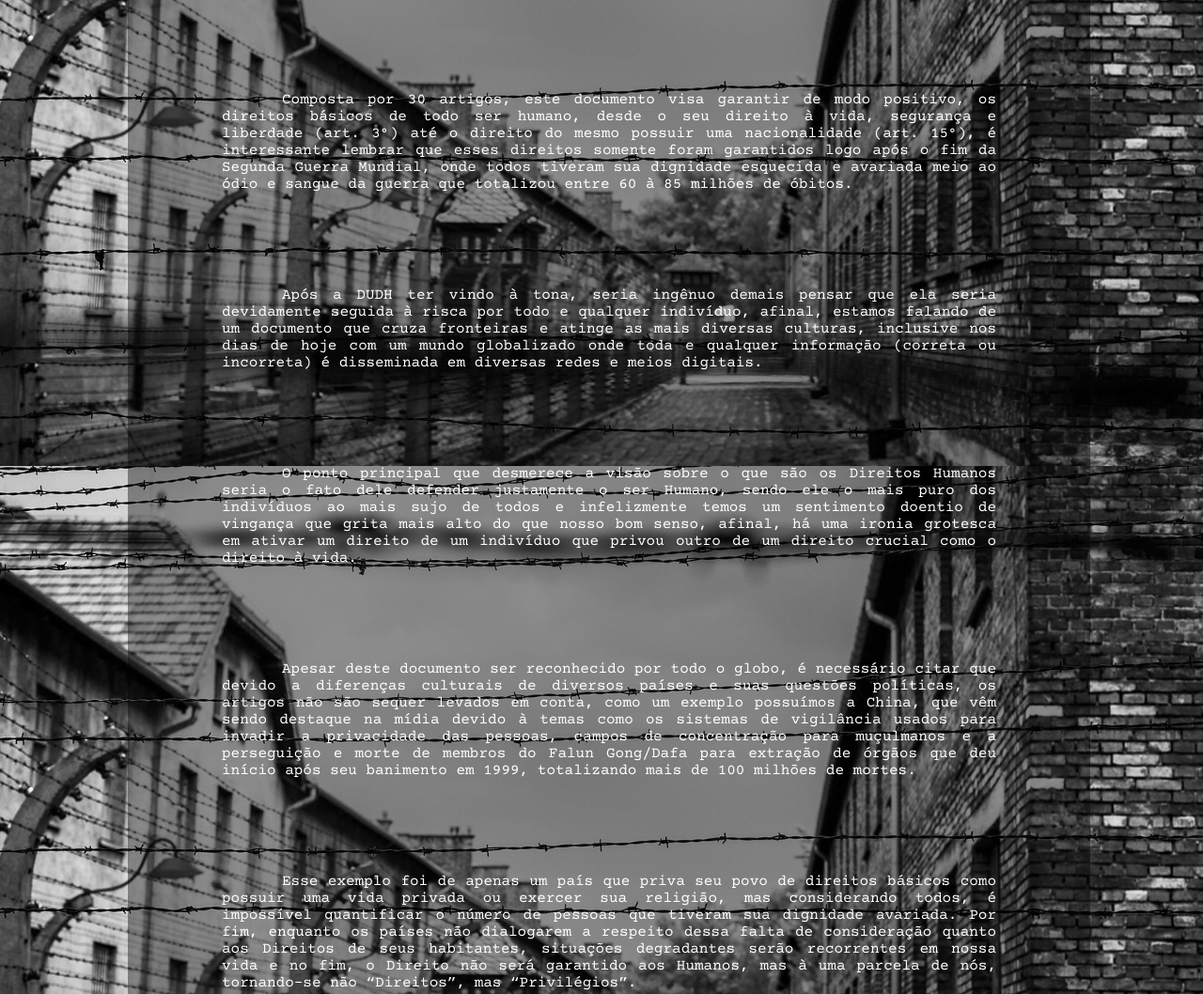
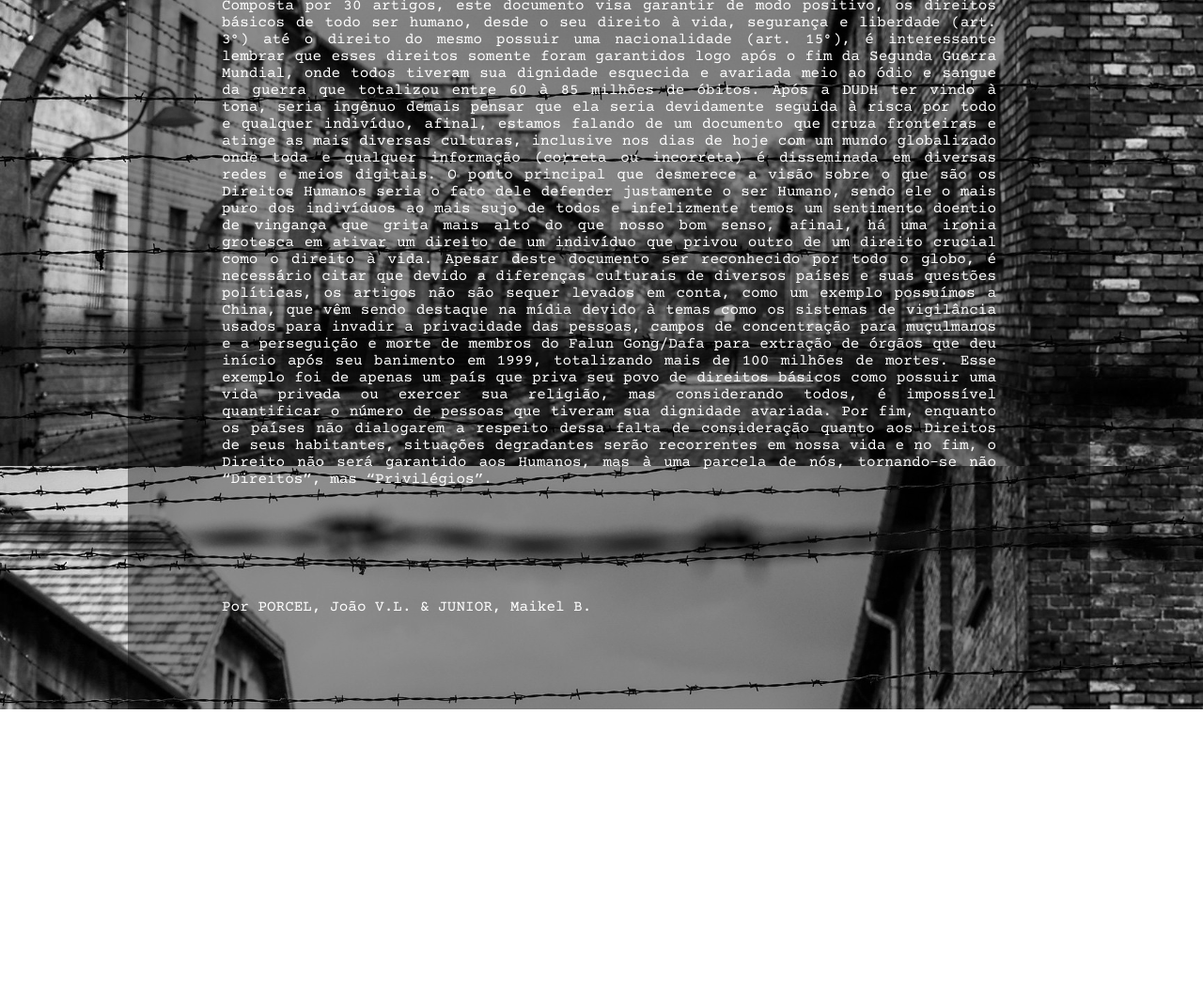
Before and after one commit to AX414/Human-Rights, a plain HTML site: page index.html in a window 1280 px wide. Shown: the part 304-1362 px from the top of the page at 94% size. After the commit the page ends 1059 px from the top, so only its background shows below. Drawn offline with nearby package versions, Linux system fonts and the light colour scheme.

Commit message:
Update index.html

```diff
--- a/index.html
+++ b/index.html
@@ -20,36 +20,36 @@
     <p>Elaborada em meados do ano de 1946 e hoje referenciada como um dos documentos mais
         importantes para a garantia de uma vida digna ao ser Humano, a Declaração Universal de Direitos
         Humanos (DUDH) pode ser considerada como um documento muito recente se compararmos
-        todo o tempo de nossa existência antes de sua elaboração. </p>
+        todo o tempo de nossa existência antes de sua elaboração.
 
-        <p>Composta por 30 artigos, este documento visa garantir de modo positivo, os direitos básicos de todo ser humano, desde o seu
+        Composta por 30 artigos, este documento visa garantir de modo positivo, os direitos básicos de todo ser humano, desde o seu
         direito à vida, segurança e liberdade (art. 3°) até o direito do mesmo possuir uma nacionalidade
         (art. 15°), é interessante lembrar que esses direitos somente foram garantidos logo após o fim da
         Segunda Guerra Mundial, onde todos tiveram sua dignidade esquecida e avariada meio ao ódio e
-        sangue da guerra que totalizou entre 60 à 85 milhões de óbitos. </p>
+        sangue da guerra que totalizou entre 60 à 85 milhões de óbitos.
 
-        <p>Após a DUDH ter vindo à tona,
+        Após a DUDH ter vindo à tona,
         seria ingênuo demais pensar que ela seria devidamente seguida à risca por todo e qualquer
         indivíduo, afinal, estamos falando de um documento que cruza fronteiras e atinge as mais diversas
         culturas, inclusive nos dias de hoje com um mundo globalizado onde toda e qualquer informação
-            (correta ou incorreta) é disseminada em diversas redes e meios digitais. </p>
+        (correta ou incorreta) é disseminada em diversas redes e meios digitais.
 
-        <p>O ponto principal que
+        O ponto principal que
         desmerece a visão sobre o que são os Direitos Humanos seria o fato dele defender justamente o
         ser Humano, sendo ele o mais puro dos indivíduos ao mais sujo de todos e infelizmente temos um
         sentimento doentio de vingança que grita mais alto do que nosso bom senso, afinal, há uma ironia
         grotesca em ativar um direito de um indivíduo que privou outro de um direito crucial como o
-        direito à vida. </p>
+        direito à vida.
 
-        <p>Apesar deste documento ser reconhecido por todo o globo, é necessário citar que
+        Apesar deste documento ser reconhecido por todo o globo, é necessário citar que
         devido a diferenças culturais de diversos países e suas questões políticas, os artigos não são sequer
         levados em conta, como um exemplo possuímos a China, que vêm sendo destaque na mídia
         devido à temas como os sistemas de vigilância usados para invadir a privacidade das pessoas,
         campos de concentração para muçulmanos e a perseguição e morte de membros do Falun
         Gong/Dafa para extração de órgãos que deu início após seu banimento em 1999, totalizando mais
-        de 100 milhões de mortes. </p>
+        de 100 milhões de mortes.
 
-        <p>Esse exemplo foi de apenas um país que priva seu povo de direitos
+        Esse exemplo foi de apenas um país que priva seu povo de direitos
         básicos como possuir uma vida privada ou exercer sua religião, mas considerando todos, é
         impossível quantificar o número de pessoas que tiveram sua dignidade avariada. Por fim,
         enquanto os países não dialogarem a respeito dessa falta de consideração quanto aos Direitos de
```
